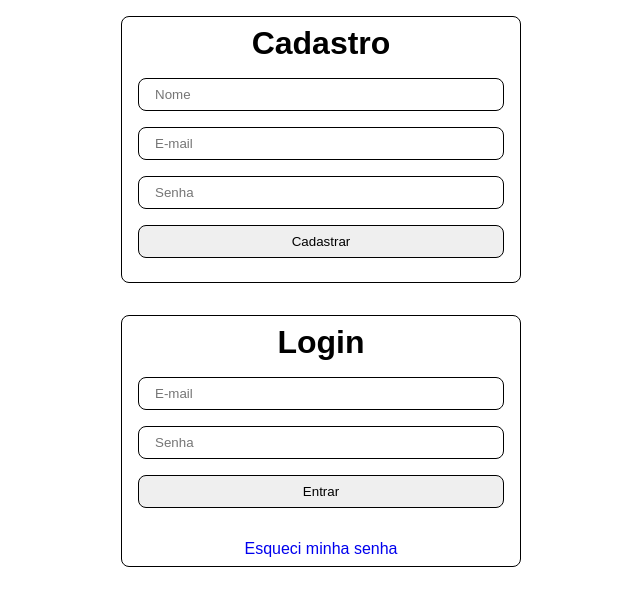
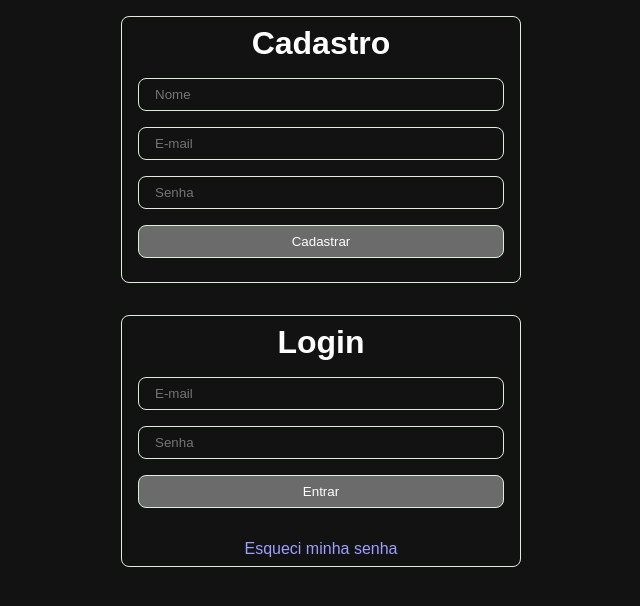
Before and after one commit to micaelmi/login-criptografia, a PHP site: page / in a window 1280 px wide. Shown: the top 606 px of the page, without its empty margins (319-959 px from the left). Run offline with PHP 8.4, Linux system fonts and the light colour scheme.

Commit message:
Tema dark

```diff
--- a/css/styles.css
+++ b/css/styles.css
@@ -26,6 +26,10 @@ img {
 
 /*===========================*/
 
+:root {
+  color-scheme: dark;
+}
+
 main, form {
   margin-top: 1rem;
   display: flex;
@@ -41,7 +45,7 @@ form {
 
 input, button, form {
   width: 100%;
-  border: 1px solid #000;
+  border: 1px solid #ded;
   border-radius: 0.5rem;
   padding: 0.5rem 1rem;
 }
```
